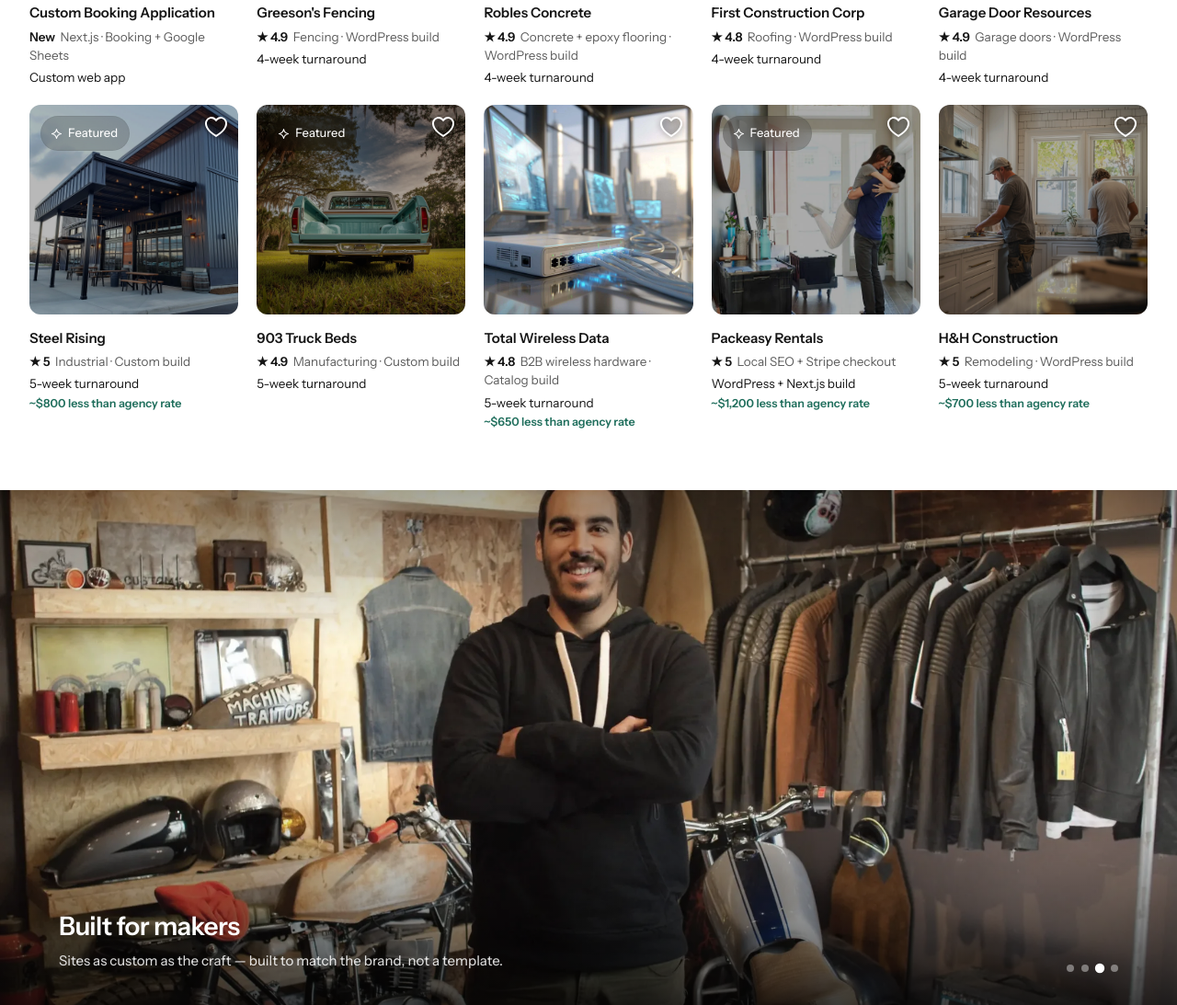
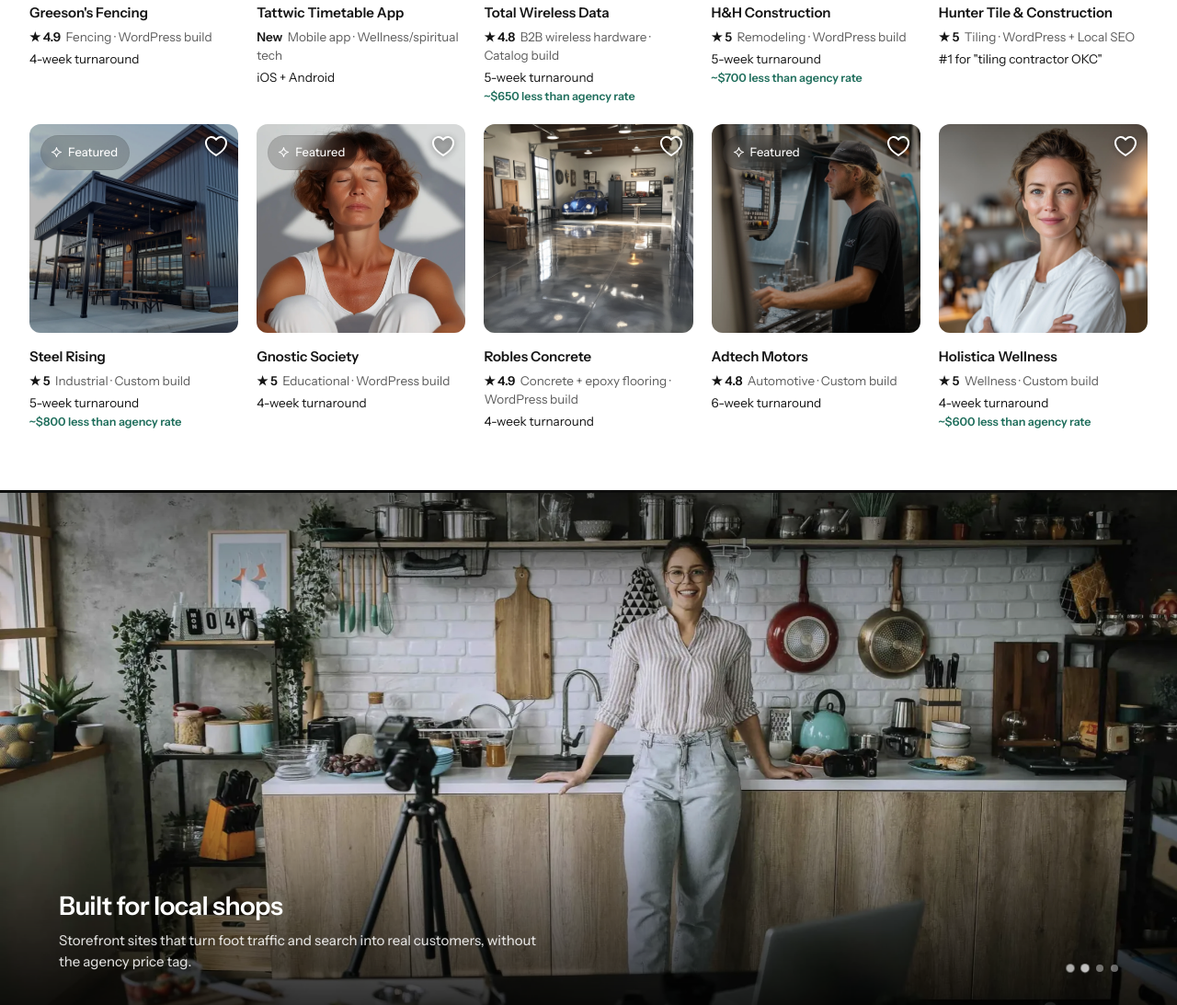
Before and after one commit to zazendesigns1/zazen-homepage-redesign, a plain HTML site: page index.html in a window 1280 px wide. Shown: the part 1473-2566 px from the top of the page at 92% size. Drawn offline with Linux system fonts and the light colour scheme.

Commit message:
Slow down showcase slider, shuffle project order

```diff
--- a/index.html
+++ b/index.html
@@ -104,7 +104,7 @@
     position:absolute;inset:0;
     opacity:0;
     transform:translateY(-100%);
-    transition:transform 0.9s cubic-bezier(0.65,0,0.35,1), opacity 0.9s ease;
+    transition:transform 1.3s cubic-bezier(0.65,0,0.35,1), opacity 1.3s ease;
     pointer-events:none;
   }
   .showcase-slide img{width:100%;height:100%;object-fit:cover;display:block;}
@@ -201,26 +201,26 @@
 
 <script>
   const row1 = [
+    { name:"Benjamin's Mobile Detailing", rating:5.0, beds:"Auto detailing · Custom build", price:"3-week turnaround", save:null, tag:null, img:"assets/benjamins-mobile-detailing.webp", link:"https://benjaminsmobiledetailing.com/" },
+    { name:"Altamont PT", rating:5.0, beds:"Physical therapy · Custom build", price:"5-week turnaround", save:null, tag:null, img:"assets/altamont-pt.webp", link:"https://altamontphysicaltherapy.com/" },
+    { name:"First Construction Corp", rating:4.8, beds:"Roofing · WordPress build", price:"4-week turnaround", save:null, tag:null, img:"assets/first-construction-corp.webp", link:"https://first.zazendesigns.website/" },
+    { name:"Garage Door Resources", rating:4.9, beds:"Garage doors · WordPress build", price:"4-week turnaround", save:null, tag:null, img:"assets/garage-door-resources.webp", link:"https://garagedoorresources.com/" },
+    { name:"Packeasy Rentals", rating:5.0, beds:"Local SEO + Stripe checkout", price:"WordPress + Next.js build", save:"~$1,200 less than agency rate", tag:"Featured", img:"assets/packeasy-rentals.webp", link:"https://packeasyrentals.com/" },
+    { name:"Custom Booking Application", rating:"New", beds:"Next.js · Booking + Google Sheets", price:"Custom web app", save:null, tag:null, img:"assets/custom-booking-application.webp", link:"https://detailing-form.vercel.app/" },
+    { name:"903 Truck Beds", rating:4.9, beds:"Manufacturing · Custom build", price:"5-week turnaround", save:null, tag:"Featured", img:"assets/903-truck-beds.webp", link:"https://903truckbeds.com/" },
+    { name:"Dinosaw", rating:5.0, beds:"E-commerce · Tooling catalog", price:"6-week turnaround", save:"~$900 less than agency rate", tag:null, img:"assets/dinosaw.webp", link:"https://dinosaw.com/" },
     { name:"Robles Concrete — Pricing Calculator", rating:"New", beds:"React/Next.js · Quote automation", price:"Custom web app", save:null, tag:null, img:"assets/robles-concrete-pricing-calculator.webp" },
     { name:"Souzou Cam", rating:"New", beds:"B2B field service app", price:"$49/mo team plan", save:null, tag:null, img:"assets/souzou-cam.webp", link:"https://play.google.com/store/apps/details?id=work.sitesnap.app" },
-    { name:"Altamont PT", rating:5.0, beds:"Physical therapy · Custom build", price:"5-week turnaround", save:null, tag:null, img:"assets/altamont-pt.webp", link:"https://altamontphysicaltherapy.com/" },
+    { name:"Greeson's Fencing", rating:4.9, beds:"Fencing · WordPress build", price:"4-week turnaround", save:null, tag:null, img:"assets/greesons-fencing.webp", link:"https://greesonsfencing.com/" },
+    { name:"Tattwic Timetable App", rating:"New", beds:"Mobile app · Wellness/spiritual tech", price:"iOS + Android", save:null, tag:null, img:"assets/tattwic-timetable-app.webp", link:"https://play.google.com/store/apps/details?id=com.zazendesigns.tattwapro" },
+    { name:"Total Wireless Data", rating:4.8, beds:"B2B wireless hardware · Catalog build", price:"5-week turnaround", save:"~$650 less than agency rate", tag:null, img:"assets/total-wireless-data.webp", link:"https://totalwirelessdata.com/" },
+    { name:"H&H Construction", rating:5.0, beds:"Remodeling · WordPress build", price:"5-week turnaround", save:"~$700 less than agency rate", tag:null, img:"assets/hh-construction.webp", link:"https://hhremodelconstruction.com/" },
     { name:"Hunter Tile & Construction", rating:5.0, beds:"Tiling · WordPress + Local SEO", price:"#1 for \"tiling contractor OKC\"", save:null, tag:null, img:"assets/hunter-tile-construction.webp", link:"https://huntertileconstruction.com/" },
-    { name:"Dinosaw", rating:5.0, beds:"E-commerce · Tooling catalog", price:"6-week turnaround", save:"~$900 less than agency rate", tag:null, img:"assets/dinosaw.webp", link:"https://dinosaw.com/" },
-    { name:"Benjamin's Mobile Detailing", rating:5.0, beds:"Auto detailing · Custom build", price:"3-week turnaround", save:null, tag:null, img:"assets/benjamins-mobile-detailing.webp", link:"https://benjaminsmobiledetailing.com/" },
-    { name:"Tattwic Timetable App", rating:"New", beds:"Mobile app · Wellness/spiritual tech", price:"iOS + Android", save:null, tag:null, img:"assets/tattwic-timetable-app.webp", link:"https://play.google.com/store/apps/details?id=com.zazendesigns.tattwapro" },
+    { name:"Steel Rising", rating:5.0, beds:"Industrial · Custom build", price:"5-week turnaround", save:"~$800 less than agency rate", tag:"Featured", img:"assets/steel-rising.webp", link:"https://steelrising.us/" },
+    { name:"Gnostic Society", rating:5.0, beds:"Educational · WordPress build", price:"4-week turnaround", save:null, tag:"Featured", img:"assets/gnostic-society.webp", link:"https://savannahgnosis.com/" },
+    { name:"Robles Concrete", rating:4.9, beds:"Concrete + epoxy flooring · WordPress build", price:"4-week turnaround", save:null, tag:null, img:"assets/robles-concrete.webp", link:"https://roblesconcreteservices.com/" },
     { name:"Adtech Motors", rating:4.8, beds:"Automotive · Custom build", price:"6-week turnaround", save:null, tag:"Featured", img:"assets/adtech-motors.webp", link:"https://adtechmotors.com/" },
     { name:"Holistica Wellness", rating:5.0, beds:"Wellness · Custom build", price:"4-week turnaround", save:"~$600 less than agency rate", tag:null, img:"assets/holistica-wellness.webp", link:"https://holisticabydiana.com/" },
-    { name:"Gnostic Society", rating:5.0, beds:"Educational · WordPress build", price:"4-week turnaround", save:null, tag:"Featured", img:"assets/gnostic-society.webp", link:"https://savannahgnosis.com/" },
-    { name:"Custom Booking Application", rating:"New", beds:"Next.js · Booking + Google Sheets", price:"Custom web app", save:null, tag:null, img:"assets/custom-booking-application.webp", link:"https://detailing-form.vercel.app/" },
-    { name:"Greeson's Fencing", rating:4.9, beds:"Fencing · WordPress build", price:"4-week turnaround", save:null, tag:null, img:"assets/greesons-fencing.webp", link:"https://greesonsfencing.com/" },
-    { name:"Robles Concrete", rating:4.9, beds:"Concrete + epoxy flooring · WordPress build", price:"4-week turnaround", save:null, tag:null, img:"assets/robles-concrete.webp", link:"https://roblesconcreteservices.com/" },
-    { name:"First Construction Corp", rating:4.8, beds:"Roofing · WordPress build", price:"4-week turnaround", save:null, tag:null, img:"assets/first-construction-corp.webp", link:"https://first.zazendesigns.website/" },
-    { name:"Garage Door Resources", rating:4.9, beds:"Garage doors · WordPress build", price:"4-week turnaround", save:null, tag:null, img:"assets/garage-door-resources.webp", link:"https://garagedoorresources.com/" },
-    { name:"Steel Rising", rating:5.0, beds:"Industrial · Custom build", price:"5-week turnaround", save:"~$800 less than agency rate", tag:"Featured", img:"assets/steel-rising.webp", link:"https://steelrising.us/" },
-    { name:"903 Truck Beds", rating:4.9, beds:"Manufacturing · Custom build", price:"5-week turnaround", save:null, tag:"Featured", img:"assets/903-truck-beds.webp", link:"https://903truckbeds.com/" },
-    { name:"Total Wireless Data", rating:4.8, beds:"B2B wireless hardware · Catalog build", price:"5-week turnaround", save:"~$650 less than agency rate", tag:null, img:"assets/total-wireless-data.webp", link:"https://totalwirelessdata.com/" },
-    { name:"Packeasy Rentals", rating:5.0, beds:"Local SEO + Stripe checkout", price:"WordPress + Next.js build", save:"~$1,200 less than agency rate", tag:"Featured", img:"assets/packeasy-rentals.webp", link:"https://packeasyrentals.com/" },
-    { name:"H&H Construction", rating:5.0, beds:"Remodeling · WordPress build", price:"5-week turnaround", save:"~$700 less than agency rate", tag:null, img:"assets/hh-construction.webp", link:"https://hhremodelconstruction.com/" },
 
   ];
 
@@ -302,11 +302,11 @@
     }
     show(0);
 
-    let timer = setInterval(() => show((current + 1) % showcaseSlides.length), 2000);
+    let timer = setInterval(() => show((current + 1) % showcaseSlides.length), 5000);
     dotEls.forEach(d => d.addEventListener('click', () => {
       clearInterval(timer);
       show(parseInt(d.dataset.i, 10));
-      timer = setInterval(() => show((current + 1) % showcaseSlides.length), 2000);
+      timer = setInterval(() => show((current + 1) % showcaseSlides.length), 5000);
     }));
   })();
 </script>
```
